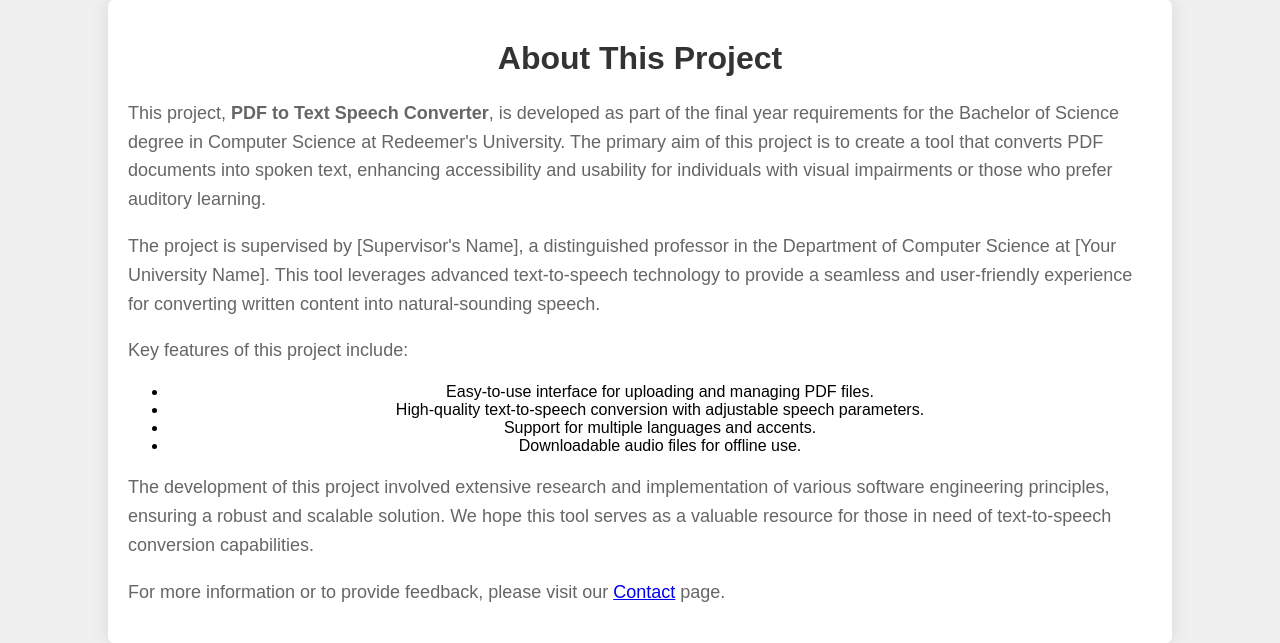
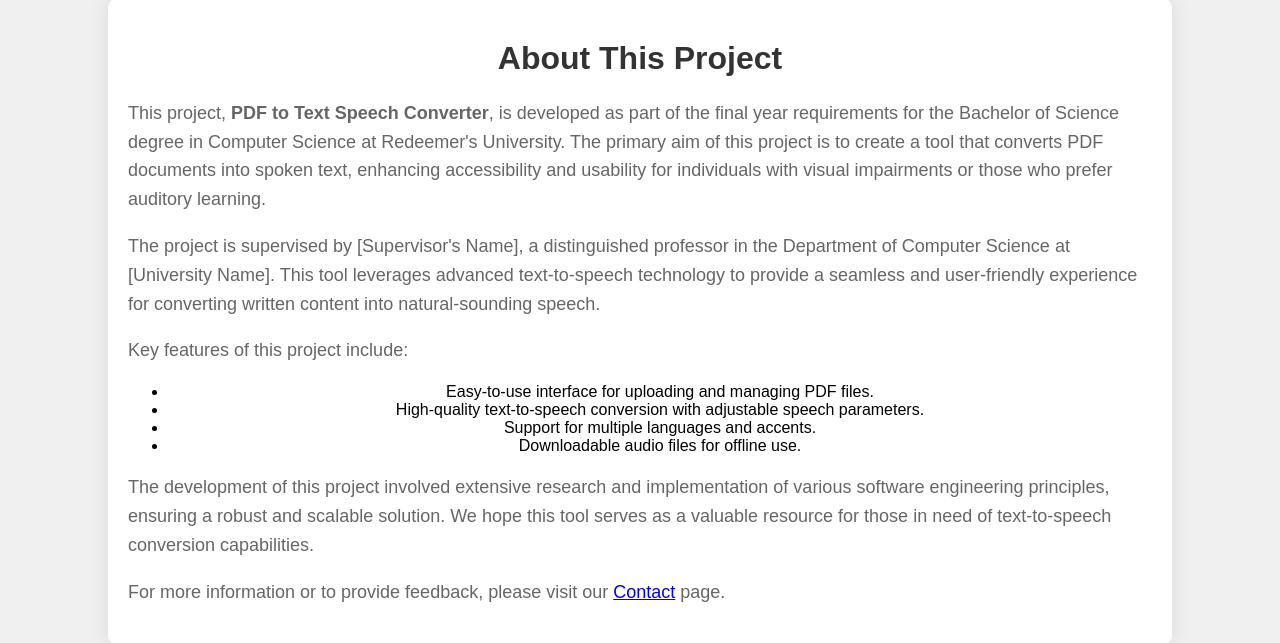
Before and after one commit to TechLegion/PDF-text-to-speech-reader, a Flask app: page /about in a window 1280 px wide. Shown: the part 100-743 px from the top of the page. Run offline with Flask 2, Linux system fonts and the light colour scheme.

Commit message:
updated about.html

```diff
--- a/PDF-TTS-CONVERTER/templates/about.html
+++ b/PDF-TTS-CONVERTER/templates/about.html
@@ -7,7 +7,7 @@
     <!-- upload form or content here -->
  <h1>About This Project</h1>
     <p>This project, <strong>PDF to Text Speech Converter</strong>, is developed as part of the final year requirements for the Bachelor of Science degree in Computer Science at Redeemer's University. The primary aim of this project is to create a tool that converts PDF documents into spoken text, enhancing accessibility and usability for individuals with visual impairments or those who prefer auditory learning.</p>
-    <p>The project is supervised by [Supervisor's Name], a distinguished professor in the Department of Computer Science at [Your University Name]. This tool leverages advanced text-to-speech technology to provide a seamless and user-friendly experience for converting written content into natural-sounding speech.</p>
+    <p>The project is supervised by [Supervisor's Name], a distinguished professor in the Department of Computer Science at [University Name]. This tool leverages advanced text-to-speech technology to provide a seamless and user-friendly experience for converting written content into natural-sounding speech.</p>
     <p>Key features of this project include:</p>
     <ul>
         <li>Easy-to-use interface for uploading and managing PDF files.</li>
```
